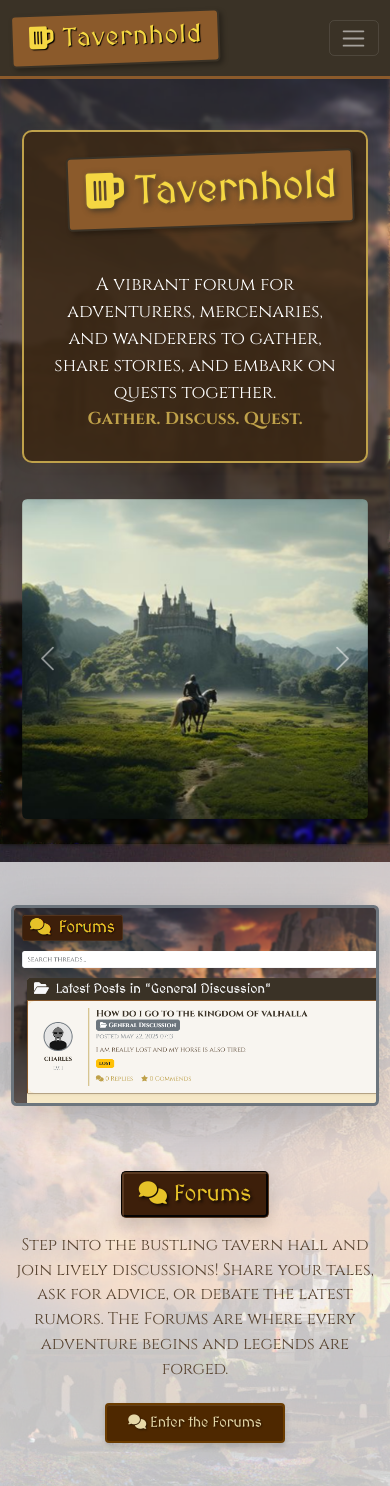
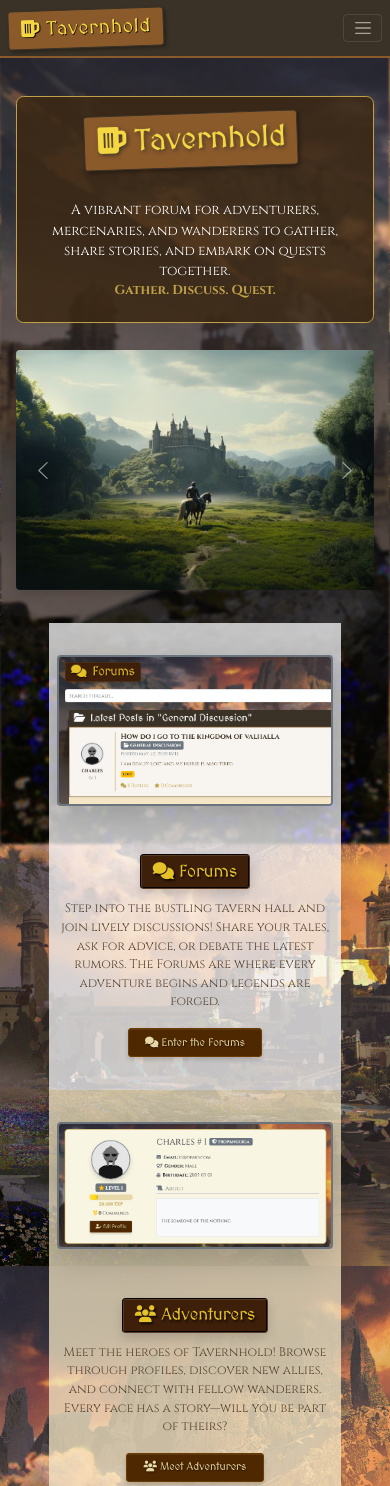
Before and after one commit to The-Round-Table-of-King-Charles/thforums, a Flask app: page / in a window 390 px wide. Shown: the top 1486 px of the page. Run offline with Flask 3, Linux system fonts and the light colour scheme; some libraries are stand-ins or nearby versions.

Commit message:
some fixes

```diff
--- a/thforums/static/styles.css
+++ b/thforums/static/styles.css
@@ -66,6 +66,12 @@ body::before {
     background-attachment: fixed;
     filter: blur(2px) brightness(0.95);
     pointer-events: none;
+}
+
+@media screen and (max-width: 768px) {
+    body {
+        zoom: 0.75;
+    }
 }
 
 main {
--- a/thforums/templates/guild_main.html
+++ b/thforums/templates/guild_main.html
@@ -3,11 +3,11 @@
 <div class="container">
     <div class="card p-4 mb-4 medieval-card shadow" style="background: #fffbe7; border-radius: 16px; border: 3px solid #bfa14a;">
         <div class="d-flex justify-content-between align-items-center">
-            <h2 class="mb-0 tavern-sign-straight"><i class="fas fa-shield-halved me-2"></i>{{ guild.guild_name }}</h2>
+            <h2 class="tavern-sign-straight"><i class="fas fa-shield-halved me-2"></i>{{ guild.guild_name }}</h2>
             {% if guild.is_owner(current_user) %}
                 <div>
-                    <a href="{{ url_for('guild_edit') }}" class="btn btn-outline-medieval ms-2 me-2 mb-2"><i class="fas fa-cog"></i> Settings</a>
-                    <a href="{{ url_for('guild_transfer') }}" class="btn btn-outline-medieval ms-2 me-2 mb-2"><i class="fas fa-user-shield"></i> Transfer Ownership</a>
+                    <a href="{{ url_for('guild_edit') }}" class="btn btn-outline-medieval m-2"><i class="fas fa-cog"></i> Settings</a>
+                    <a href="{{ url_for('guild_transfer') }}" class="btn btn-outline-medieval m-2"><i class="fas fa-user-shield"></i> Transfer Ownership</a>
                 </div>
             {% endif %}
         </div>
--- a/thforums/templates/layout.html
+++ b/thforums/templates/layout.html
@@ -2,7 +2,7 @@
 <html lang="en">
 <head>
     <meta charset="UTF-8">
-    <meta name="viewport" content="width=device-width, initial-scale=0.8, minimum-scale=0.75">
+    <meta name="viewport" content="width=device-width, initial-scale=1.0">
     <title>{{title}} - Tavernhold</title>
     <!-- bootstrap css -->
     <link href="https://cdn.jsdelivr.net/npm/bootstrap@5.3.0/dist/css/bootstrap.min.css" rel="stylesheet">
```
